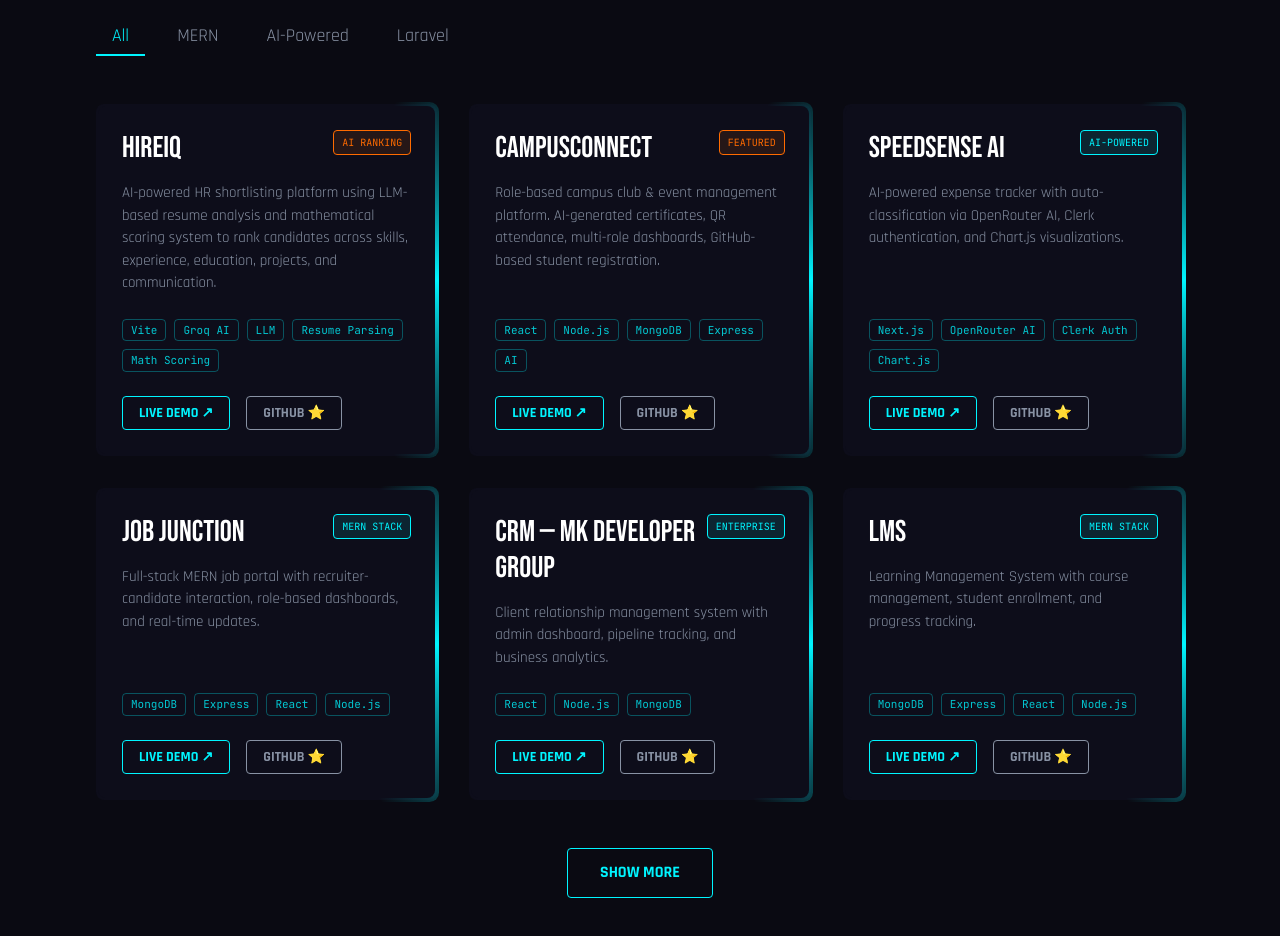
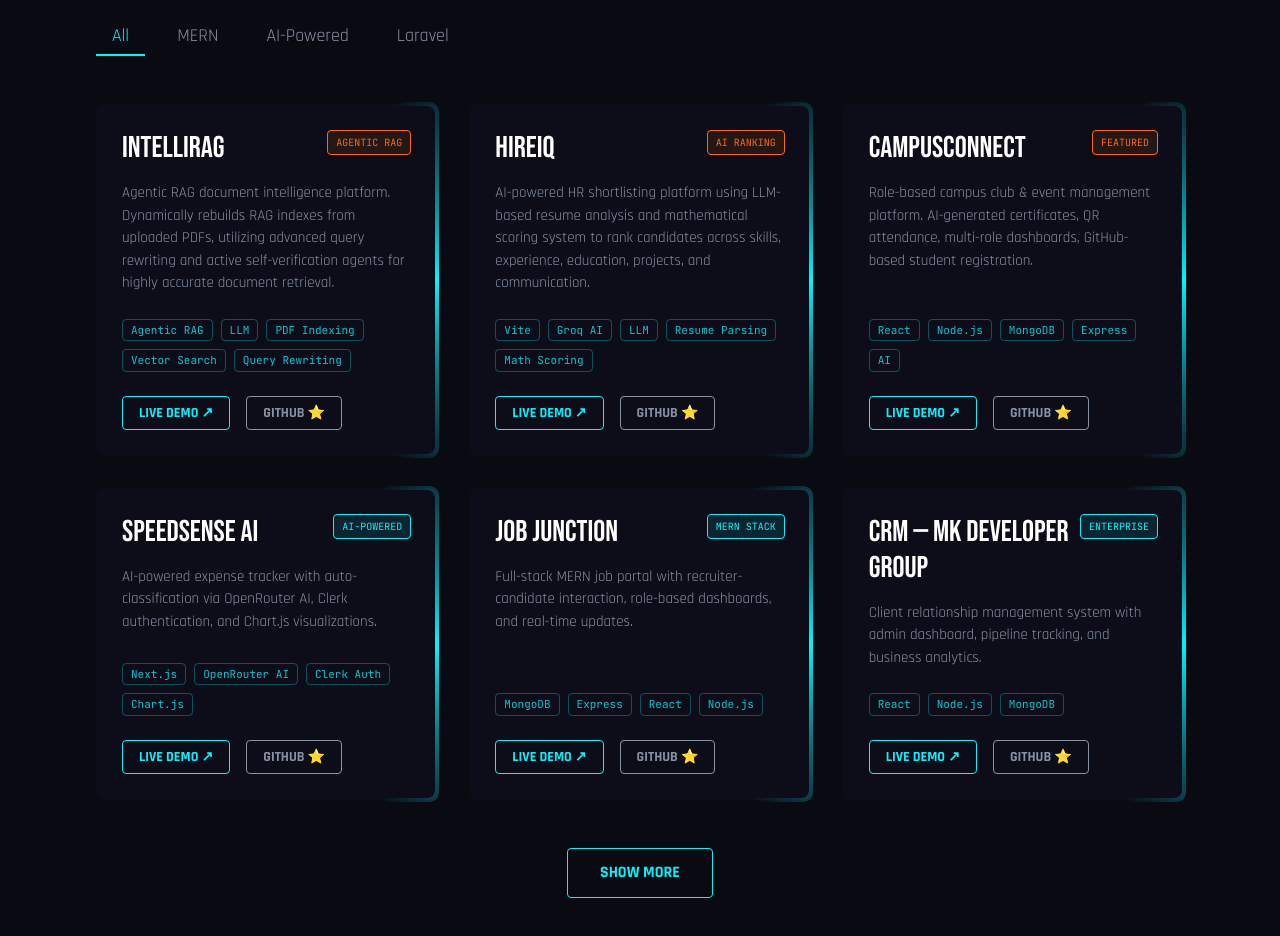
Before and after one commit to saurabhxcod/portfolio_1, a React (Vite) app: page / in a window 1280 px wide. Shown: the part 2360-3296 px from the top of the page. Built offline with nearby package versions, Linux system fonts and the light colour scheme.

Commit message:
feat: add IntelliRAG project to projects list

```diff
--- a/src/data.js
+++ b/src/data.js
@@ -9,6 +9,7 @@ export const socialLinks = [
 ];
 
 export const projects = [
+  { id: 10, title: 'IntelliRAG', desc: 'Agentic RAG document intelligence platform. Dynamically rebuilds RAG indexes from uploaded PDFs, utilizing advanced query rewriting and active self-verification agents for highly accurate document retrieval.', tags: ['Agentic RAG', 'LLM', 'PDF Indexing', 'Vector Search', 'Query Rewriting'], live: 'https://intelli-rag-zeta.vercel.app/', github: 'https://github.com/saurabhxcod', badge: 'AGENTIC RAG', badgeColor: 'amber', type: 'AI-Powered' },
   { id: 1, title: 'HireIQ', desc: 'AI-powered HR shortlisting platform using LLM-based resume analysis and mathematical scoring system to rank candidates across skills, experience, education, projects, and communication.', tags: ['Vite', 'Groq AI', 'LLM', 'Resume Parsing', 'Math Scoring'], live: 'https://hireiq-drab.vercel.app/', github: 'https://github.com/saurabhxcod', badge: 'AI RANKING', badgeColor: 'amber', type: 'AI-Powered' },
   { id: 2, title: 'CampusConnect', desc: 'Role-based campus club & event management platform. AI-generated certificates, QR attendance, multi-role dashboards, GitHub-based student registration.', tags: ['React', 'Node.js', 'MongoDB', 'Express', 'AI'], live: 'https://campus-connect-3a3t.vercel.app/', github: 'https://github.com/saurabhxcod', badge: 'FEATURED', badgeColor: 'amber', type: 'MERN' },
   { id: 3, title: 'SpeedSense AI', desc: 'AI-powered expense tracker with auto-classification via OpenRouter AI, Clerk authentication, and Chart.js visualizations.', tags: ['Next.js', 'OpenRouter AI', 'Clerk Auth', 'Chart.js'], live: 'https://speed-sense-q66j.vercel.app/', github: 'https://github.com/saurabhxcod', badge: 'AI-POWERED', badgeColor: 'cyan', type: 'AI-Powered' },
```
